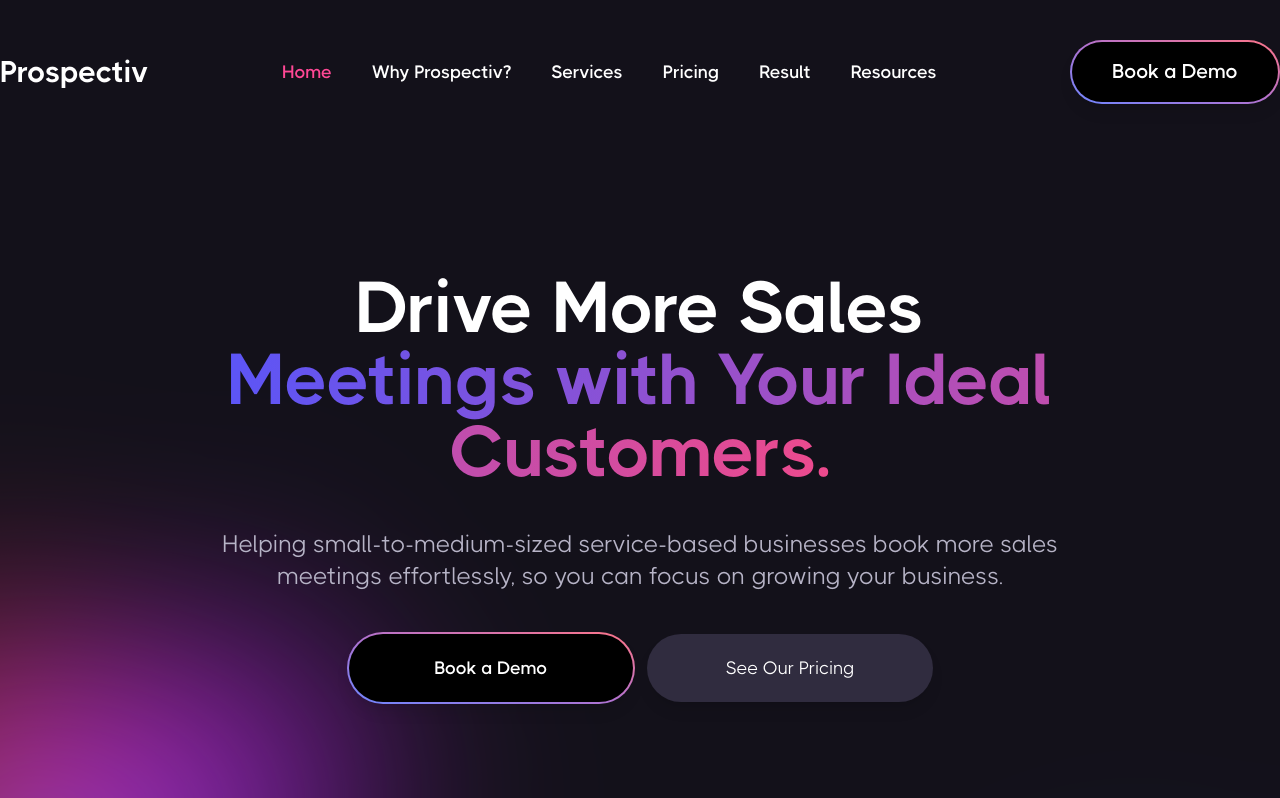
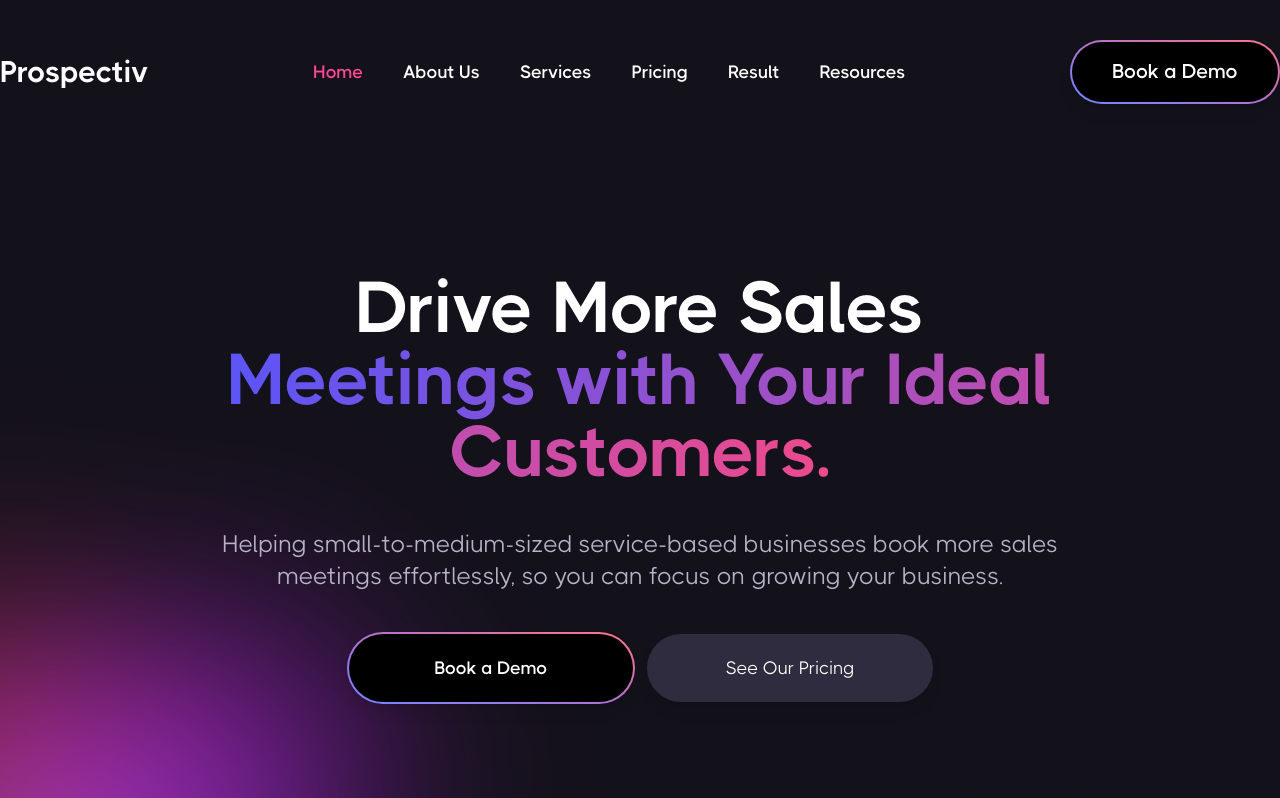
Before and after one commit to ArnabTo/prospectiv-io, a Next.js app: page / in a window 1280 px wide. Shown: the top 798 px of the page. Built offline with nearby package versions, Linux system fonts and the light colour scheme.

Commit message:
updated navbar

```diff
--- a/src/components/navbar/Navigation-bar.tsx
+++ b/src/components/navbar/Navigation-bar.tsx
@@ -61,7 +61,7 @@ const NavigationBar = () => {
                                         Home
                                     </Link>
                                 </li>
-                                <li className="relative" ref={dropdownRef}>
+                                {/* <li className="relative" ref={dropdownRef}>
                                     <div
                                         className="text-lg font-bold hover:text-secondary transition-all duration-500"
                                         onClick={() => toggleDropdown(0)}
@@ -90,6 +90,11 @@ const NavigationBar = () => {
                                             </li>
                                         ))}
                                     </motion.ul>
+                                </li> */}
+                                <li>
+                                    <Link href="#" className="text-lg font-bold hover:text-secondary transition-all duration-500">
+                                        About Us
+                                    </Link>
                                 </li>
                                 <li>
                                     <Link href="#" className="text-lg font-bold hover:text-secondary transition-all duration-500">
@@ -182,7 +187,7 @@ const NavigationBar = () => {
                                 Home
                             </Link>
                         </li>
-                        <li className="relative group">
+                        {/* <li className="relative group">
                             <Link href="#" className="text-lg font-bold hover:text-secondary transition-all duration-500 group">
                                 Why Prospectiv?
                             </Link>
@@ -203,6 +208,11 @@ const NavigationBar = () => {
                                 </li>
 
                             </ul>
+                        </li> */}
+                        <li>
+                            <Link href="#" className="text-lg font-bold hover:text-secondary transition-all duration-500">
+                                About Us
+                            </Link>
                         </li>
                         <li>
                             <Link href="#" className="text-lg font-bold hover:text-secondary transition-all duration-500">
```
Also changed, not shown: .eslintrc.json.
